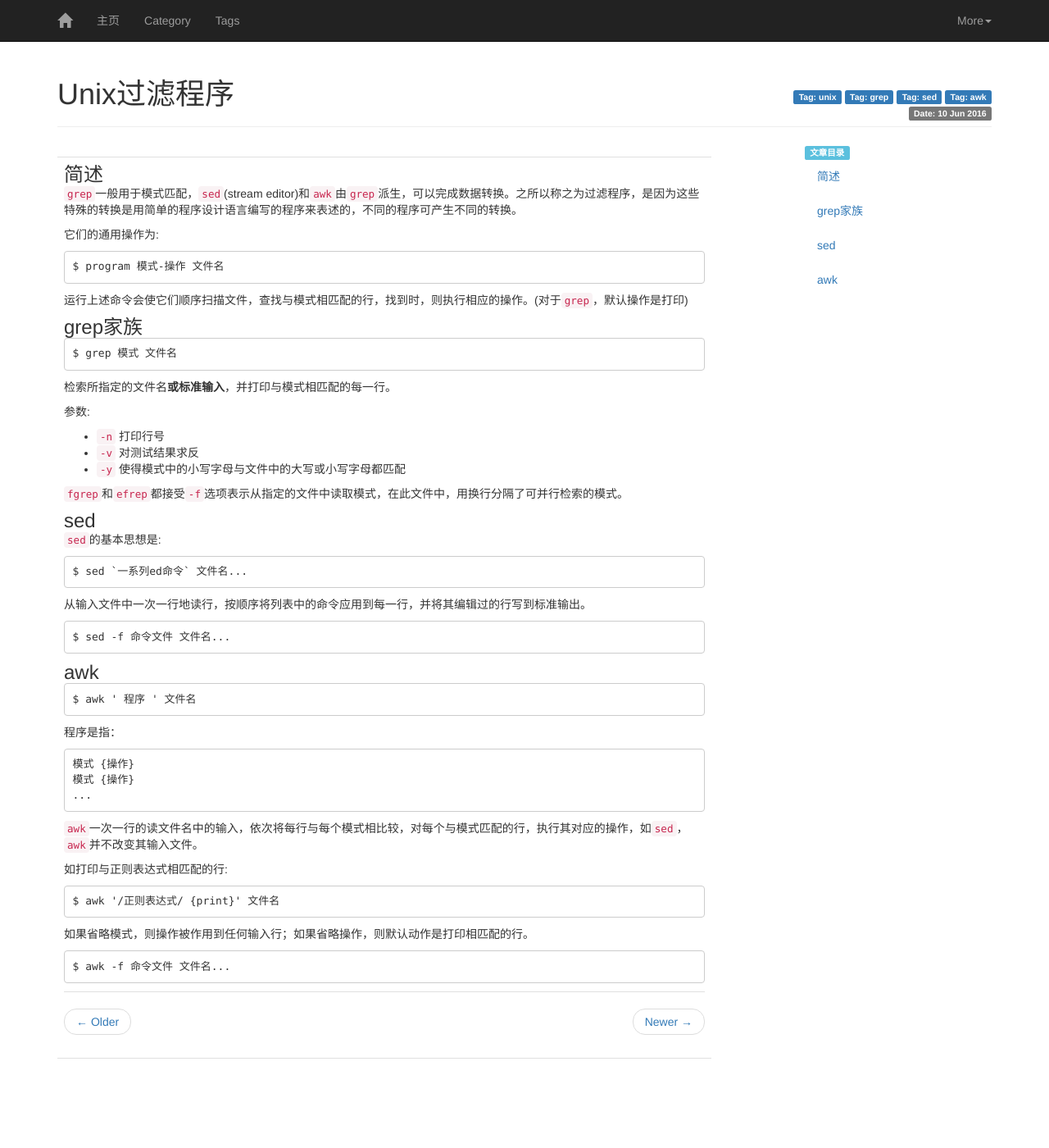
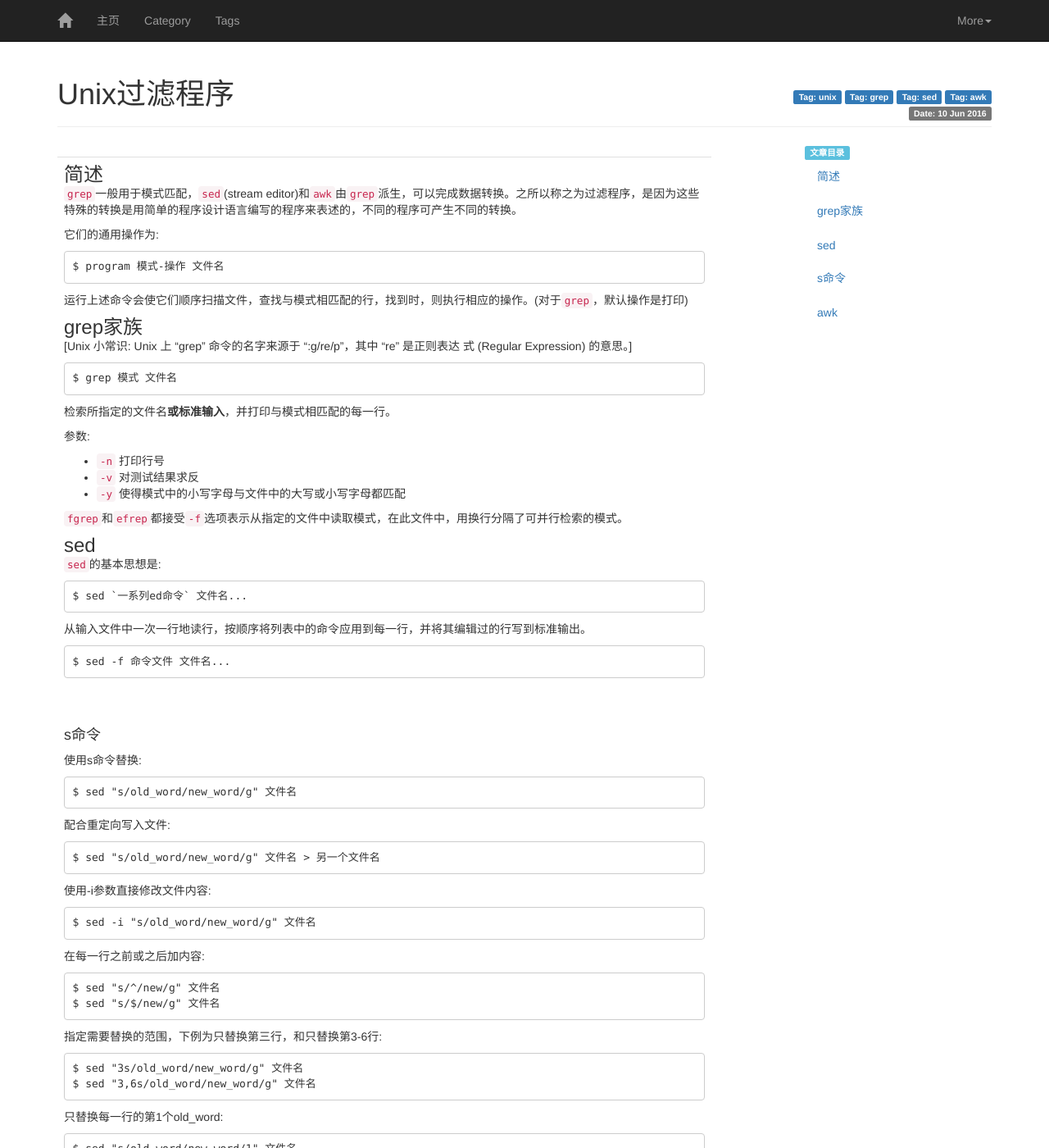
Before and after one commit to mapan1984/mapan1984.github.io, a Jekyll site: the page built from _posts/tool/2016-06-10-Unix-过滤程序.md, in a window 1280 px wide and 1400 px high. Shown: the whole window at 82% size. Built offline with Jekyll 4.4.1, drawn with Linux system fonts in a browser that asks for light colours; comment, search, counter and statistics services are not loaded; some of the changed text lies outside the part shown.

Commit message:
whar every

```diff
--- a/_includes/posts-list.html
+++ b/_includes/posts-list.html
@@ -2,14 +2,12 @@
   <ul class="posts">
     {% for post in paginator.posts %}
     <li class="post-list">
-    <div class="post-list-content">
       <div class="post-list-date">
         {{ post.date | date_to_string }}
       </div>
       <div class="post-list-title">
         <a href="{{ site.baseurl }}{{ post.url }}">{{ post.title }}</a>
       </div>
-    </div>
     </li>
     {% endfor %}
   </ul>
--- a/_posts/tool/2016-06-10-Unix-过滤程序.md
+++ b/_posts/tool/2016-06-10-Unix-过滤程序.md
@@ -15,6 +15,9 @@ tags: [unix, grep, sed, awk]
 运行上述命令会使它们顺序扫描文件，查找与模式相匹配的行，找到时，则执行相应的操作。(对于`grep`，默认操作是打印)
 
 ### grep家族
+
+[Unix 小常识: Unix 上 "grep" 命令的名字来源于 ":g/re/p"，其中 "re" 是正则表达
+式 (Regular Expression) 的意思。]
 
     $ grep 模式 文件名
 
@@ -38,6 +41,38 @@ tags: [unix, grep, sed, awk]
 
     $ sed -f 命令文件 文件名...
 
+#### s命令
+
+使用s命令替换:
+
+    $ sed "s/old_word/new_word/g" 文件名
+
+配合重定向写入文件:
+
+    $ sed "s/old_word/new_word/g" 文件名 > 另一个文件名
+
+使用-i参数直接修改文件内容:
+
+    $ sed -i "s/old_word/new_word/g" 文件名
+
+在每一行之前或之后加内容:
+
+    $ sed "s/^/new/g" 文件名
+    $ sed "s/$/new/g" 文件名
+
+指定需要替换的范围，下例为只替换第三行，和只替换第3-6行:
+
+    $ sed "3s/old_word/new_word/g" 文件名
+    $ sed "3,6s/old_word/new_word/g" 文件名
+
+只替换每一行的第1个old_word:
+
+    $ sed "s/old_word/new_word/1" 文件名
+
+只替换每一行的第3个以后的old_word(包含第3个):
+
+    $ sed "s/old_word/new_word/3g" 文件名
+
 ### awk
 
     $ awk ' 程序 ' 文件名
--- a/allposts/index.html
+++ b/allposts/index.html
@@ -5,7 +5,7 @@ title: all posts
 
 <div class="container">
   <div class="all-posts-tip">
-      <div class="btn-group-vertical" role="group" style="position: fixed; top: 60px;">
+    <div class="all-posts-buttons" style="display: block;">
     {% assign first = site.tags.first %}
     {% assign max = first[1].size %}
     {% assign min = max %}
--- a/stylesheets/my.css
+++ b/stylesheets/my.css
@@ -2,19 +2,16 @@
 ul.posts {
     list-style-type: none;
     padding: 0px;
-    margin: 10px 0px 0px 0px;
+    margin: 0px 5px 0px 5px;
     border-top: 1px solid #e0e0e0;
 }
 ul.posts li.post-list {
     padding: 8px;
+    min-height: 24px;
     border-bottom: 1px solid #e0e0e0;
 }
 ul.posts li.post-list:hover {
     background-color: #f0f0f0;
-}
-li.post-list div.post-list-content {
-    margin-left: 2px;
-    min-height: 24px;
 }
 li.post-list div.post-list-date {
     float: right;
@@ -94,12 +91,21 @@ div.post-tip {
     display:none;
 }
 /*allposts*/
-.all-posts-tip {
+div.all-posts-tip {
     width: 20%;
     float: left;
     margin: 0 20px 0 0;
 }
-.all-posts {
+/*
+div.all-posts-buttons {
+    position: fixed;
+    top: 60px;
+}
+*/
+div.all-posts-buttons a{
+    margin: 3px 3px 3px 3px;
+}
+div.all-posts {
     width: 70%;
     float: right;
 }
```
Also changed, not shown: _drafts/vimscript.md (added, +21 -0 lines), _posts/base/2016-04-10-C-IO.md (+12 -1 lines), _posts/tool/2016-06-12-Linux-网络管理.md (added, +122 -0 lines), _posts/web/2016-05-30-Unix网络编程.md (+1 -1 lines). Lines whose indentation alone changed are shown as unchanged.
